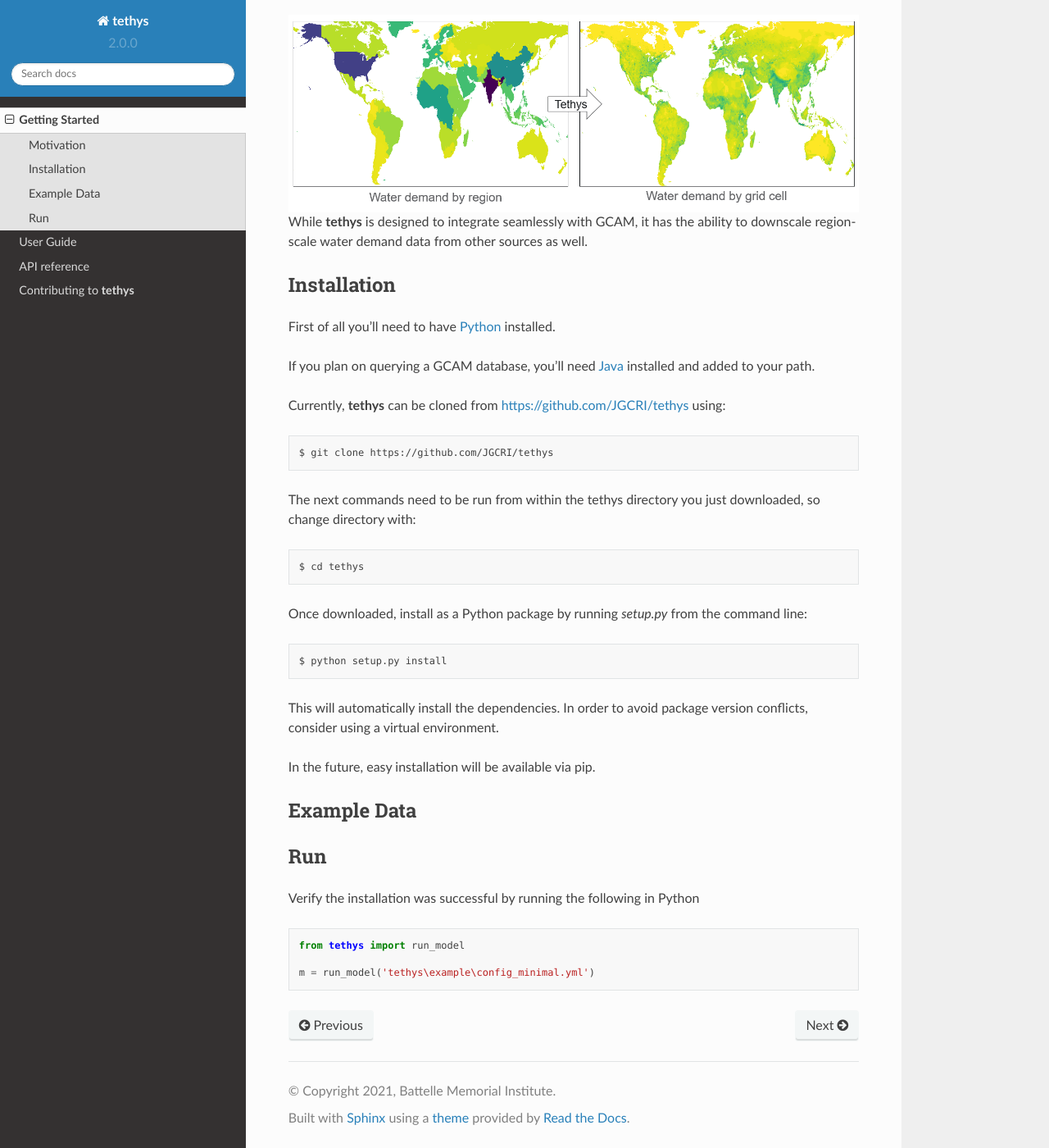
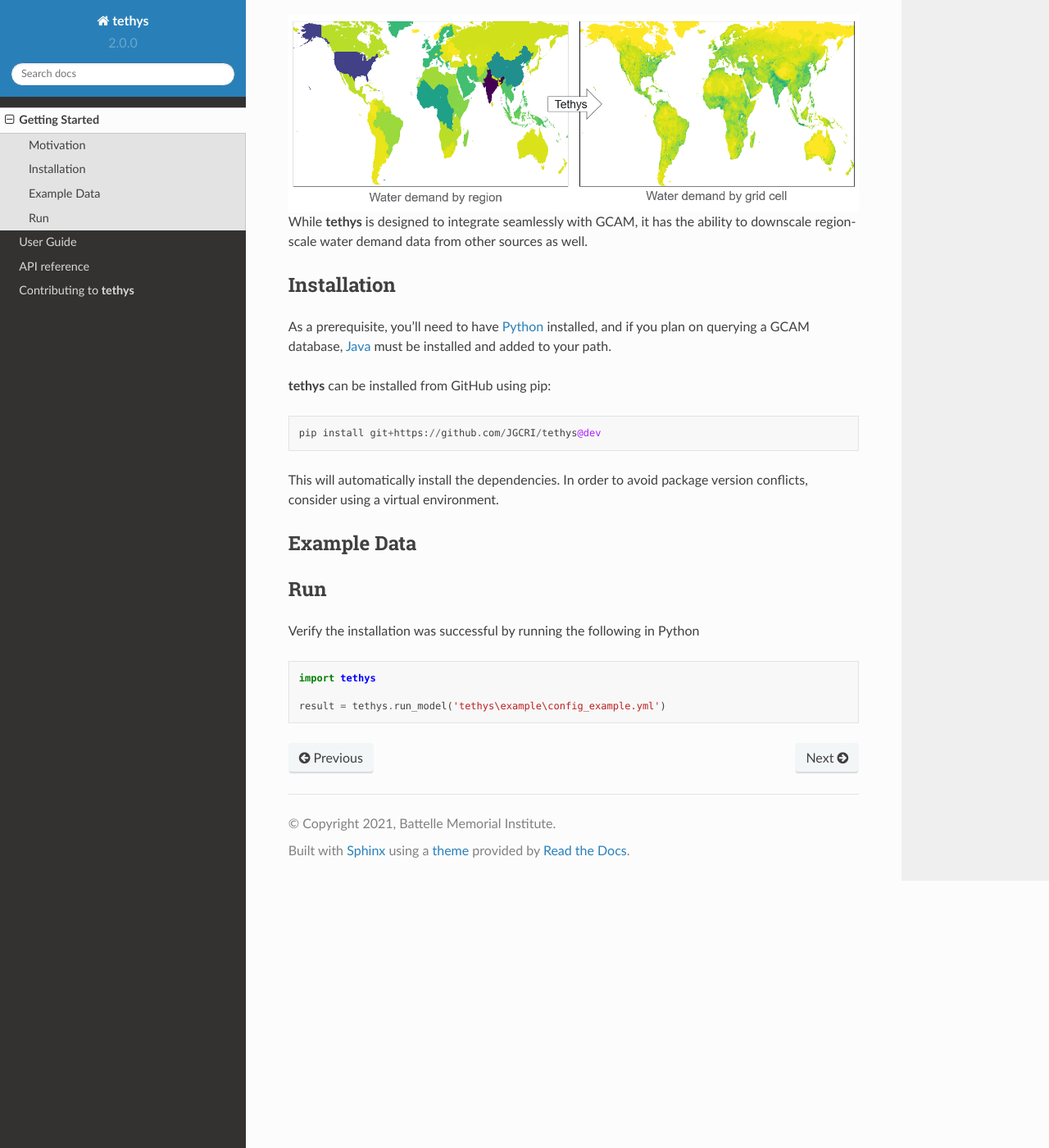
Before and after one commit to JGCRI/tethys, a Sphinx documentation site: the page built from docs/source/getting_started.rst, in a window 1280 px wide and 1400 px high, scrolled down 515 px. Shown: the whole window at 82% size. Built offline with Sphinx 7.4.7 and the Read the Docs theme 2.0.0, drawn with Linux system fonts in a browser that asks for light colours; formulas are drawn with MathJax 3; pages that are not in the unit, such as notebooks, are missing from menus.

```diff
--- a/docs/source/getting_started.rst
+++ b/docs/source/getting_started.rst
@@ -19,26 +19,13 @@
 
 Installation
 ------------
-First of all you'll need to have `Python <https://www.python.org/downloads/>`_ installed.
+As a prerequisite, you'll need to have `Python <https://www.python.org/downloads/>`_ installed, and if you plan on querying a GCAM database, `Java <https://openjdk.org>`_ must be installed and added to your path.
 
-If you plan on querying a GCAM database, you'll need `Java <https://openjdk.org>`_ installed and added to your path.
+**tethys** can be installed from GitHub using pip::
 
-
-Currently, **tethys** can be cloned from https://github.com/JGCRI/tethys using::
-
-    $ git clone https://github.com/JGCRI/tethys
-
-The next commands need to be run from within the tethys directory you just downloaded, so change directory with::
-
-    $ cd tethys
-
-Once downloaded, install as a Python package by running *setup.py* from the command line::
-
-    $ python setup.py install
+  pip install git+https://github.com/JGCRI/tethys@dev
 
 This will automatically install the dependencies. In order to avoid package version conflicts, consider using a virtual environment.
-
-In the future, easy installation will be available via pip.
 
 
 Example Data
@@ -51,6 +38,6 @@
 
 .. code-block:: python
 
-  from tethys import run_model
+  import tethys
 
-  m = run_model('tethys\example\config_minimal.yml')
+  result = tethys.run_model('tethys\example\config_example.yml')
--- a/docs/source/user_guide.rst
+++ b/docs/source/user_guide.rst
@@ -199,7 +199,7 @@
 
 downscaling_rules
 ^^^^^^^^^^^^^^^^^
-A mapping between water demand sectors and proxy variables. The simplest kind of entry is of the form ``sector: proxy``, like for the Municipal sector in the example below. When a sector is composed of multiple subsectors, a second layer of mappings is allowed (as with Livestock in the example below). The proxy can optionally be a list of variables.
+A mapping between water demand sectors and proxy variables. The simplest kind of entry is of the form ``sector: proxy``, like for the Municipal sector in the example below. The proxy can optionally be a list of variables that will be added together first. When a sector is composed of multiple subsectors, a second layer of mappings is allowed (as with Livestock in the example below). If the total sector has a total demand at a finer regional resolution (e.g., GCAM-USA livestock), that will be applied as a constraint on the total after downscaling by subsector at coarser regional resolution.
 
 .. code-block:: yaml
 
@@ -352,4 +352,4 @@
   temporal_methods:
     Manufacturing: daysinmonth
 
-The custom function should be named 'monthly_distribution' and accept a ``Tethys`` object as its only argument. It should return an xarray DataArray with at least a dimension named 'month', but could be also have dimensions 'year', 'lat', and 'lon'. The sums across the month axis should add to 1. The resulting distribution will be broadcast against the output from spatial downscaling.
+The custom function should be named 'temporal_distribution' and accept a ``Tethys`` object as its only argument. It should return an xarray DataArray with at least a dimension named 'month', but could be also have dimensions 'year', 'lat', and 'lon'. The sums across the month axis should add to 1. The resulting distribution will be broadcast against the output from spatial downscaling.
```
Also changed, not shown: 3 other files.
